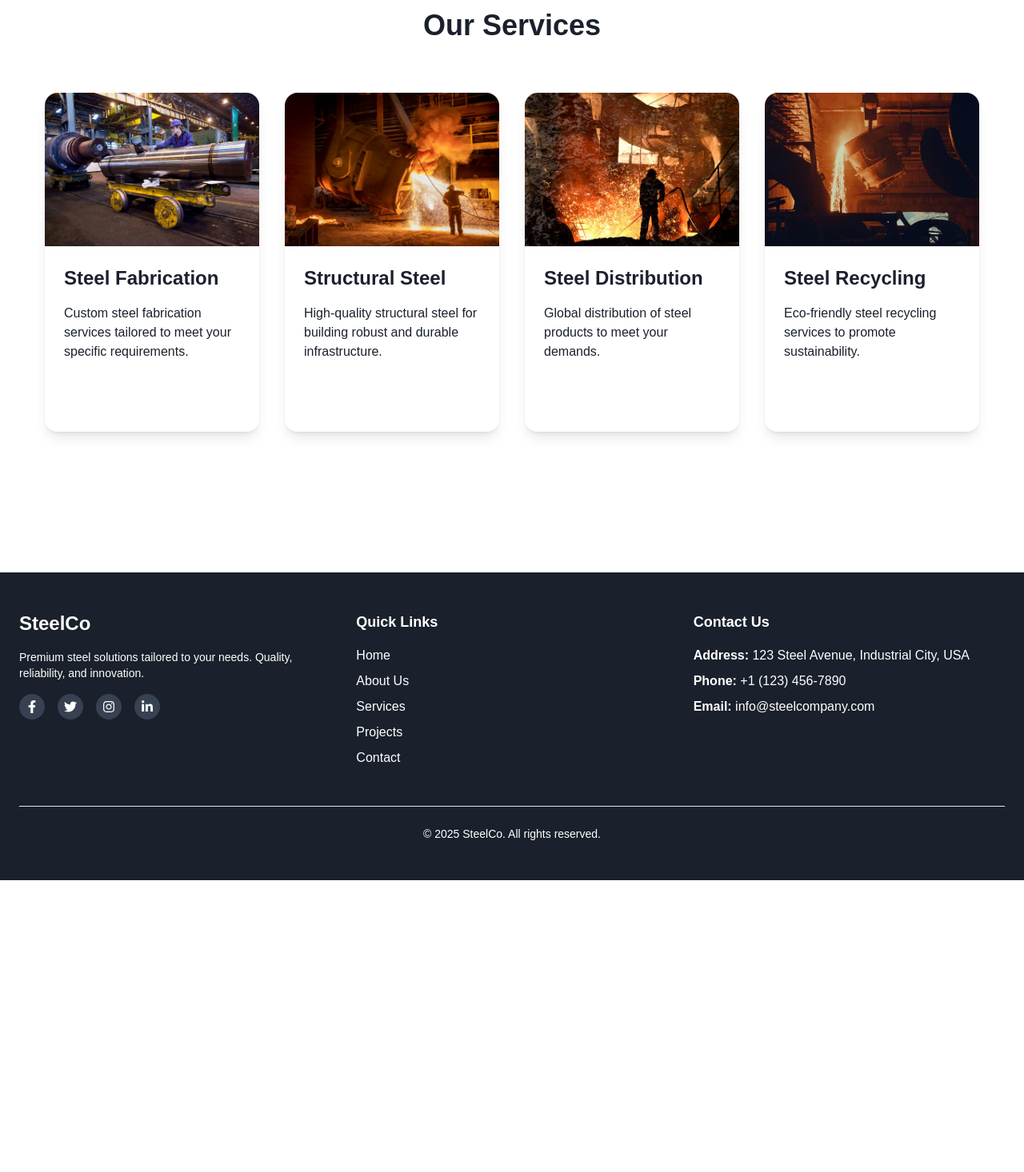
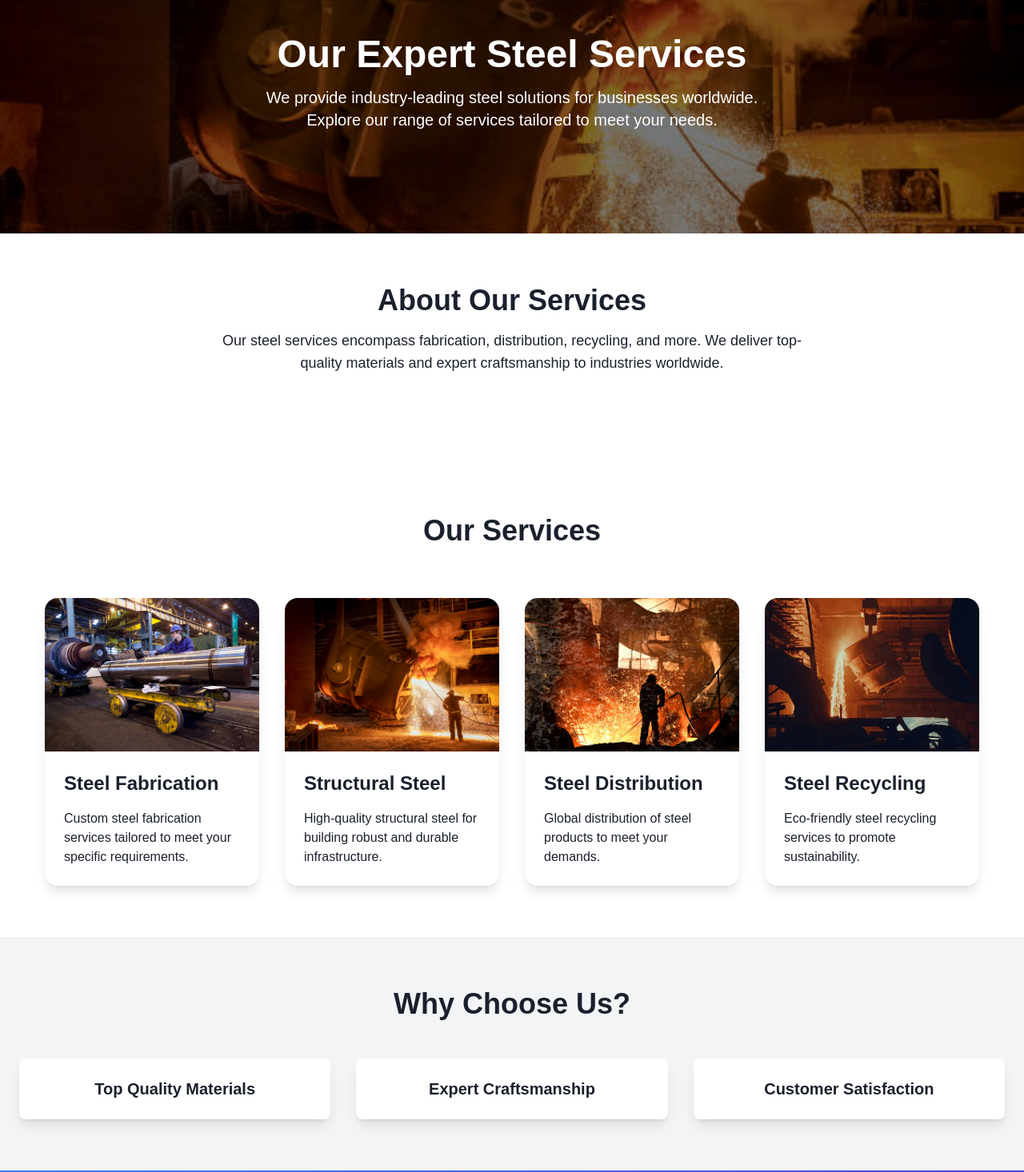
Before and after one commit to IdentityG/my-website, a Next.js app: page /service in a window 1280 px wide. Shown: the part 84-1550 px from the top of the page at 80% size. Before the commit the page ends 1185 px from the top, so only its background shows below. Built offline with nearby package versions, Linux system fonts and the light colour scheme.

Commit message:
completed ficed website

```diff
--- a/src/app/service/page.js
+++ b/src/app/service/page.js
@@ -1,9 +1,9 @@
-import ServicesSection from '@/components/ServicesSection';
+import ServiceDetails from '@/components/service/ServiceDetails';
 
 export default function Services() {
   return (
     <div className="min-h-screen">
-      <ServicesSection />
+      <ServiceDetails />
     </div>
   );
 }
--- a/src/components/AboutSection.js
+++ b/src/components/AboutSection.js
@@ -5,6 +5,7 @@ import { ScrollTrigger } from 'gsap/ScrollTrigger';
 import { motion } from 'framer-motion';
 import { Particles } from 'react-tsparticles';
 import CountUp from 'react-countup';
+import Link from 'next/link';
 
 // Register GSAP ScrollTrigger plugin
 gsap.registerPlugin(ScrollTrigger);
@@ -115,7 +116,7 @@ const AboutSection = () => {
             cutting-edge technology for sustainable steel manufacturing.
           </p>
           <button className="bg-secondary text-background-light px-6 py-3 rounded-lg hover:bg-secondary/90 transition duration-300">
-            Learn More
+          <Link href="/about" className="text-white">Learn More</Link>
           </button>
         </motion.div>
       </div>
--- a/src/components/ContactSection.js
+++ b/src/components/ContactSection.js
@@ -71,12 +71,12 @@ const ContactSection = () => {
               {/* Submit Button Animation */}
               <motion.button
                 type="submit"
-                className="w-full py-2 px-4 bg-accent-DEFAULT text-white font-semibold rounded-md hover:bg-accent-hover transition-colors"
+                className="w-full py-3 px-6 bg-gradient-to-r from-blue-500 to-indigo-600 text-white font-semibold rounded-md border border-blue-700 shadow-lg shadow-blue-300 hover:shadow-xl hover:from-indigo-600 hover:to-blue-500 transition-all duration-300 ease-in-out"
                 whileHover={{ scale: 1.05 }}
                 transition={{ type: "spring", stiffness: 100 }}
-              >
+             >
                 Send Message
-              </motion.button>
+</motion.button>
             </form>
           </motion.div>
         </div>
--- a/src/components/Footer.js
+++ b/src/components/Footer.js
@@ -22,7 +22,7 @@ const Footer = () => {
 
   return (
     <motion.footer
-      className="bg-primary-dark text-white py-12"
+      className="bg-white text-gray-700 py-12"
       variants={footerVariants}
       initial="hidden"
       whileInView="visible"
@@ -46,7 +46,7 @@ const Footer = () => {
                 <motion.a
                   key={social.name}
                   href={social.link}
-                  className="text-white hover:text-accent-DEFAULT transition-colors p-2 bg-gray-700 rounded-full"
+                  className="text-gray-700 hover:text-accent-DEFAULT transition-colors p-2 bg-gray-100 rounded-full"
                   whileHover={{ scale: 1.2 }}
                   transition={{ type: "spring", stiffness: 300 }}
                 >
@@ -99,7 +99,7 @@ const Footer = () => {
         </div>
 
         {/* Copyright Section */}
-        <motion.div className="mt-12 border-t border-gray-200 pt-6 text-center" variants={footerVariants}>
+        <motion.div className="mt-12 border-t border-gray-300 pt-6 text-center" variants={footerVariants}>
           <p className="text-sm">
             © {new Date().getFullYear()} SteelCo. All rights reserved.
           </p>
--- a/src/components/ProjectsSection.js
+++ b/src/components/ProjectsSection.js
@@ -106,7 +106,7 @@ const ProjectsSection = () => {
       className="py-16 md:py-24 md:px-8 bg-white sm:py-16"
       id="projects"
     >
-      <div className="container mx-auto px-6">
+      <div className="container mx-auto px-6 py-8">
         <h2 className="text-3xl md:text-4xl font-bold text-center text-primary-dark mb-12">
           Our Projects
         </h2>
--- a/src/components/ServicesSection.js
+++ b/src/components/ServicesSection.js
@@ -46,7 +46,7 @@ const ServicesSection = () => {
 
   return (
     <section ref={servicesRef} className="relative py-16 px-4 md:py-24 md:px-8 bg-white" id="services">
-      <div className="container mx-auto px-6 space-y-16">
+      <div className="container mx-auto px-6 space-y-16 py-8">
         <motion.h2
           className="text-3xl md:text-4xl font-bold text-center text-primary-dark"
           initial={{ opacity: 0, y: -20 }}
--- a/src/components/contact/ContactDetail.js
+++ b/src/components/contact/ContactDetail.js
@@ -1,90 +1,97 @@
 "use client";
-import React, { useEffect, useRef } from "react";
-import gsap from "gsap";
-import { ScrollTrigger } from "gsap/dist/ScrollTrigger";
-
-// Register GSAP plugins
-gsap.registerPlugin(ScrollTrigger);
+import React from "react";
+import { motion } from "framer-motion";
 
 const ContactDetail = () => {
-  const sectionRef = useRef(null);
-  const formRef = useRef(null);
-  const contactInfoRef = useRef(null);
-  const animationRef = useRef(null); // Prevent multiple re-initializations
-
-  useEffect(() => {
-    if (animationRef.current) {
-      animationRef.current.kill(); // Ensure old animations are removed before reinitializing
-    }
-
-    gsap.set([formRef.current, contactInfoRef.current], { opacity: 0, y: 50 });
-
-    animationRef.current = gsap.timeline({
-      scrollTrigger: {
-        trigger: sectionRef.current,
-        start: "top 80%",
-        end: "bottom 20%",
-        once: true, // Ensure it runs only once and doesn't reverse
-      },
-    });
-
-    animationRef.current
-      .to(formRef.current, { opacity: 1, y: 0, duration: 1, ease: "power3.out" })
-      .to(contactInfoRef.current, { opacity: 1, y: 0, duration: 1, ease: "power3.out" }, "-=0.5");
-
-    return () => {
-      animationRef.current.kill(); // Clean up GSAP animations on unmount
-    };
-  }, []);
+  // Animation Variants
+  const sectionVariants = {
+    hidden: { opacity: 0, y: 50 },
+    visible: { opacity: 1, y: 0, transition: { duration: 0.8, ease: "easeOut" } },
+  };
 
   return (
-    <section
-      ref={sectionRef}
-      className="py-16 bg-primary-dark text-white"
-    >
-      <div className="container mx-auto px-6">
-        <h2 className="text-4xl font-bold text-center mb-12">Get in Touch</h2>
-        <div className="grid grid-cols-1 md:grid-cols-2 gap-8 items-center">
+    <section className="py-16 bg-white text-gray-900">
+      <div className="container mx-auto px-6 py-8">
+        {/* Page Title */}
+        <motion.h2
+          className="text-4xl font-bold text-center mb-12"
+          initial={{ opacity: 0, y: -20 }}
+          whileInView={{ opacity: 1, y: 0 }}
+          transition={{ duration: 0.6, ease: "easeOut" }}
+          viewport={{ once: true }}
+        >
+          Get in Touch
+        </motion.h2>
+
+        {/* Map Section */}
+        <motion.div
+          className="w-full h-64 md:h-80 mb-12 rounded-lg overflow-hidden shadow-lg"
+          variants={sectionVariants}
+          initial="hidden"
+          whileInView="visible"
+          viewport={{ once: true }}
+        >
+          <iframe
+            className="w-full h-full"
+            src="https://www.google.com/maps/embed?pb=!1m18!1m12!1m3!1d3151.835434509371!2d144.95565101531576!3d-37.81732797975159!2m3!1f0!2f0!3f0!3m2!1i1024!2i768!4f13.1!3m3!1m2!1s0x6ad65d5df1fcefdf%3A0x2c0c0e3c2f07b30!2sFederation%20Square!5e0!3m2!1sen!2sus!4v1623123456789!5m2!1sen!2sus"
+            allowFullScreen=""
+            loading="lazy"
+          ></iframe>
+        </motion.div>
+
+        {/* Contact Section */}
+        <div className="grid grid-cols-1 md:grid-cols-2 gap-8">
           {/* Contact Information */}
-          <div
-            ref={contactInfoRef}
-            className="p-8 bg-primary-lighter rounded-lg shadow-lg"
+          <motion.div
+            className="p-8 bg-gray-100 rounded-lg shadow-lg"
+            variants={sectionVariants}
+            initial="hidden"
+            whileInView="visible"
+            viewport={{ once: true }}
           >
-            <h3 className="text-2xl font-semibold mb-4">Our Office</h3>
-            <p className="mb-4"><strong>Address:</strong> 123 Steel Avenue, Industrial City, USA</p>
-            <p className="mb-4"><strong>Phone:</strong> +1 (123) 456-7890</p>
-            <p className="mb-4"><strong>Email:</strong> info@steelcompany.com</p>
+            <h3 className="text-2xl font-semibold mb-4 text-accent-DEFAULT">Our Office</h3>
+            <p className="mb-4"><strong>📍 Address:</strong> 123 Steel Avenue, Industrial City, USA</p>
+            <p className="mb-4"><strong>📞 Phone:</strong> +1 (123) 456-7890</p>
+            <p className="mb-4"><strong>📧 Email:</strong> info@steelcompany.com</p>
             <p>We're here to help! Feel free to reach out to us anytime.</p>
-          </div>
+          </motion.div>
 
           {/* Contact Form */}
-          <div
-            ref={formRef}
-            className="p-8 bg-primary-lighter rounded-lg shadow-lg"
+          <motion.div
+            className="p-8 bg-gray-100 rounded-lg shadow-lg"
+            variants={sectionVariants}
+            initial="hidden"
+            whileInView="visible"
+            viewport={{ once: true }}
+            transition={{ delay: 0.3 }}
           >
-            <h3 className="text-2xl font-semibold mb-4">Contact Us</h3>
+            <h3 className="text-2xl font-semibold mb-4 text-accent-DEFAULT">Contact Us</h3>
             <form className="space-y-4">
               <div>
                 <label htmlFor="name" className="block text-sm font-medium mb-1">Your Name</label>
                 <input type="text" id="name" name="name" placeholder="Enter your name"
-                  className="w-full p-2 border border-gray-300 rounded-md focus:outline-accent-DEFAULT placeholder:text-gray-600 text-black" />
+                  className="w-full p-3 border border-gray-300 rounded-md focus:ring-accent-DEFAULT placeholder:text-gray-600 text-black" />
               </div>
               <div>
                 <label htmlFor="email" className="block text-sm font-medium mb-1">Your Email</label>
                 <input type="email" id="email" name="email" placeholder="Enter your email"
-                  className="w-full p-2 border border-gray-300 rounded-md focus:outline-accent-DEFAULT placeholder:text-gray-600 text-black" />
+                  className="w-full p-3 border border-gray-300 rounded-md focus:ring-accent-DEFAULT placeholder:text-gray-600 text-black" />
               </div>
               <div>
                 <label htmlFor="message" className="block text-sm font-medium mb-1">Your Message</label>
                 <textarea id="message" name="message" rows="4" placeholder="Enter your message"
-                  className="w-full p-2 border border-gray-300 rounded-md focus:outline-accent-DEFAULT placeholder:text-gray-600 text-black"></textarea>
+                  className="w-full p-3 border border-gray-300 rounded-md focus:ring-accent-DEFAULT placeholder:text-gray-600 text-black"></textarea>
               </div>
-              <button type="submit"
-                className="w-full py-2 px-4 bg-accent-DEFAULT text-white font-semibold rounded-md hover:bg-accent-hover transition-colors">
+              <motion.button
+                type="submit"
+                className="w-full py-3 px-6 bg-gradient-to-r from-blue-500 to-indigo-600 text-white font-semibold rounded-md border border-blue-700 shadow-lg shadow-blue-300 hover:shadow-xl hover:from-indigo-600 hover:to-blue-500 transition-all duration-300 ease-in-out"
+                whileHover={{ scale: 1.05 }}
+                transition={{ type: "spring", stiffness: 100 }}
+              >
                 Send Message
-              </button>
+</motion.button>
             </form>
-          </div>
+          </motion.div>
         </div>
       </div>
     </section>
--- /dev/null
+++ b/src/components/service/ServiceDetails.js
@@ -0,0 +1,183 @@
+"use client";
+import { motion } from "framer-motion";
+import { useRef } from "react";
+import Link from "next/link";
+
+const ServiceDetails = () => {
+  const servicesRef = useRef(null);
+
+  const services = [
+    {
+      icon: "/hero1.jpg",
+      title: "Steel Fabrication",
+      description: "Custom steel fabrication services tailored to meet your specific requirements.",
+    },
+    {
+      icon: "/thump2.jpg",
+      title: "Structural Steel",
+      description: "High-quality structural steel for building robust and durable infrastructure.",
+    },
+    {
+      icon: "/thump3.jpg",
+      title: "Steel Distribution",
+      description: "Global distribution of steel products to meet your demands.",
+    },
+    {
+      icon: "/hero6.jpg",
+      title: "Steel Recycling",
+      description: "Eco-friendly steel recycling services to promote sustainability.",
+    },
+  ];
+
+  // Framer Motion Variants for animations
+  const containerVariants = {
+    hidden: { opacity: 0 },
+    visible: {
+      opacity: 1,
+      transition: {
+        staggerChildren: 0.2, // Staggered effect
+      },
+    },
+  };
+
+  const itemVariants = {
+    hidden: { opacity: 0, y: 50 },
+    visible: { opacity: 1, y: 0, transition: { duration: 0.6, ease: "easeOut" } },
+  };
+
+  return (
+    <>
+      {/* Hero Section */}
+      <section className="relative bg-cover bg-center bg-no-repeat py-32 px-6 text-white text-center" style={{ backgroundImage: "url('thump2.jpg')" }}>
+      <div className="absolute inset-0 bg-black bg-opacity-50 z-0"></div>
+      <div className="container mx-auto relative z-10"> {/* ✅ Ensures text stays above overlay */}
+    <motion.h1
+      className="text-4xl md:text-5xl font-bold mb-4"
+      initial={{ opacity: 0, y: -20 }}
+      whileInView={{ opacity: 1, y: 0 }}
+      transition={{ duration: 0.6, ease: "easeOut" }}
+    >
+      Our Expert Steel Services
+    </motion.h1>
+    <motion.p
+      className="text-lg md:text-xl max-w-2xl mx-auto"
+      initial={{ opacity: 0 }}
+      whileInView={{ opacity: 1 }}
+      transition={{ duration: 0.8, ease: "easeOut" }}
+    >
+      We provide industry-leading steel solutions for businesses worldwide. Explore our range of services tailored to meet your needs.
+    </motion.p>
+  </div>
+      </section>
+
+      {/* About Services Section */}
+      <section className="py-16 px-6 bg-white">
+        <div className="container mx-auto">
+          <div className="text-center mb-12">
+            <motion.h2
+              className="text-3xl md:text-4xl font-bold text-primary-dark"
+              initial={{ opacity: 0, y: -20 }}
+              whileInView={{ opacity: 1, y: 0 }}
+              transition={{ duration: 0.6, ease: "easeOut" }}
+            >
+              About Our Services
+            </motion.h2>
+            <motion.p
+              className="text-lg max-w-3xl mx-auto mt-4 text-primary-dark"
+              initial={{ opacity: 0 }}
+              whileInView={{ opacity: 1 }}
+              transition={{ duration: 0.8, ease: "easeOut" }}
+            >
+              Our steel services encompass fabrication, distribution, recycling, and more. We deliver top-quality materials and expert craftsmanship to industries worldwide.
+            </motion.p>
+          </div>
+        </div>
+      </section>
+
+      {/* Services Grid Section */}
+      <section ref={servicesRef} className="py-16 px-4 md:px-8 bg-white">
+        <div className="container mx-auto px-6 space-y-16">
+          <motion.h2
+            className="text-3xl md:text-4xl font-bold text-center text-primary-dark"
+            initial={{ opacity: 0, y: -20 }}
+            whileInView={{ opacity: 1, y: 0 }}
+            transition={{ duration: 0.6, ease: "easeOut" }}
+          >
+            Our Services
+          </motion.h2>
+
+          <motion.div
+            className="grid grid-cols-1 sm:grid-cols-2 lg:grid-cols-4 gap-8"
+            variants={containerVariants}
+            initial="hidden"
+            whileInView="visible"
+            viewport={{ once: true }}
+          >
+            {services.map((service, index) => (
+              <motion.div
+                key={index}
+                className="bg-white rounded-2xl shadow-lg overflow-hidden group relative transition-all duration-500"
+                variants={itemVariants}
+                whileHover={{ scale: 1.05 }}
+              >
+                <motion.div className="relative h-48 overflow-hidden" whileHover={{ scale: 1.1 }} transition={{ duration: 0.5 }}>
+                  <motion.img src={service.icon} alt={service.title} className="w-full h-full object-cover transition-transform duration-500 group-hover:scale-110" />
+                </motion.div>
+
+                <div className="relative z-10 space-y-4 p-6">
+                  <h3 className="text-2xl font-bold text-primary-dark">{service.title}</h3>
+                  <p className="text-primary-dark">{service.description}</p>
+                </div>
+              </motion.div>
+            ))}
+          </motion.div>
+        </div>
+      </section>
+
+      {/* Why Choose Us Section */}
+      <section className="py-16 px-6 bg-gray-100">
+        <div className="container mx-auto">
+          <div className="text-center mb-12">
+            <motion.h2
+              className="text-3xl md:text-4xl font-bold text-primary-dark"
+              initial={{ opacity: 0, y: -20 }}
+              whileInView={{ opacity: 1, y: 0 }}
+              transition={{ duration: 0.6, ease: "easeOut" }}
+            >
+              Why Choose Us?
+            </motion.h2>
+          </div>
+
+          <div className="grid grid-cols-1 md:grid-cols-3 gap-8">
+            {["Top Quality Materials", "Expert Craftsmanship", "Customer Satisfaction"].map((reason, index) => (
+              <motion.div
+                key={index}
+                className="p-6 bg-white rounded-lg shadow-lg text-center"
+                variants={itemVariants}
+                whileHover={{ scale: 1.05 }}
+              >
+                <h3 className="text-xl font-semibold text-primary-dark">{reason}</h3>
+              </motion.div>
+            ))}
+          </div>
+        </div>
+      </section>
+
+      {/* Call-to-Action Section */}
+      <section className="py-16 px-6 text-center bg-gradient-to-r from-blue-500 to-indigo-600 text-white">
+        <div className="container mx-auto">
+          <h2 className="text-3xl md:text-4xl font-bold text-white">Get Started with Our Services</h2>
+          <p className="mt-4 text-white">Contact us today for expert steel solutions tailored to your needs.</p>
+          <motion.button
+            className="mt-6 bg-white text-blue-500 px-6 py-3 rounded-lg font-semibold hover:bg-gray-200 transition-all"
+            whileHover={{ scale: 1.05 }}
+          >
+            <Link href="/contact" className="text-primary-dark">Contact Us</Link>
+          </motion.button>
+        </div>
+      </section>
+    </>
+  );
+};
+
+export default ServiceDetails;
```
Also changed, not shown: src/components/About/AboutDetail.js (+6 -6 lines).
